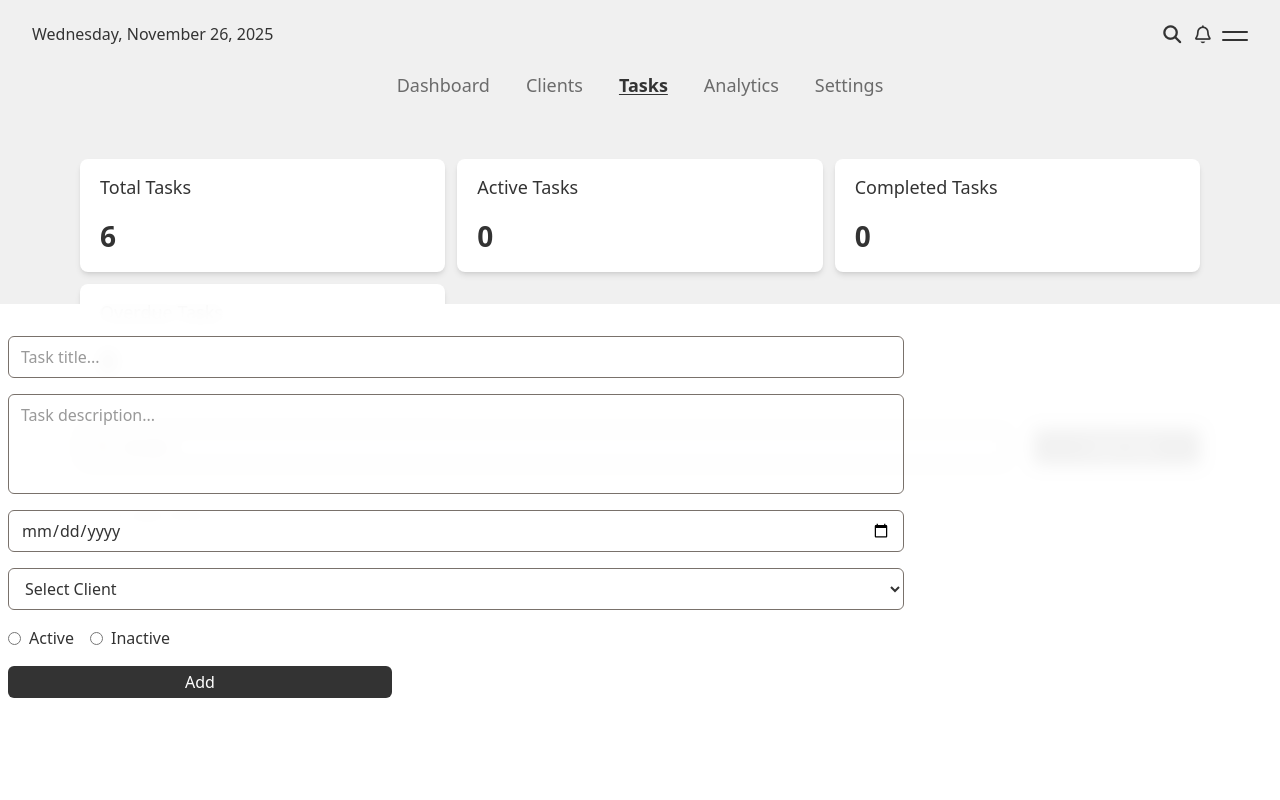
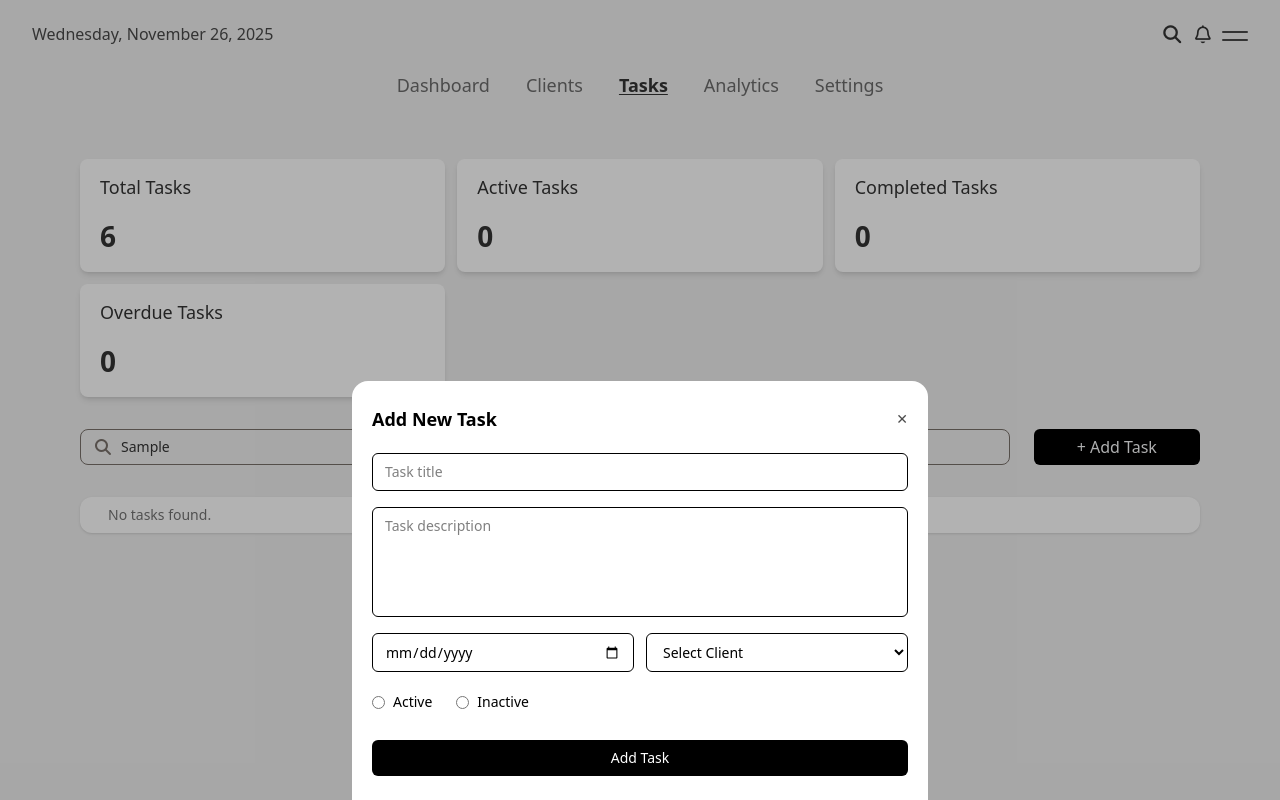
Before and after one commit to Ayungcodes/freelancer-dashboard, a React (Vite) app: page /tasks in a window 1280 px wide. Both pictures are taken after typing "Sample" into the empty fields and a click on the button "+ Add Task". Built offline with nearby package versions, Linux system fonts and the light colour scheme.

Commit message:
fixed the bug that was making the clients page break

```diff
--- a/package.json
+++ b/package.json
@@ -24,6 +24,7 @@
     "@types/react": "^19.2.5",
     "@types/react-dom": "^19.2.3",
     "@vitejs/plugin-react": "^5.1.1",
+    "baseline-browser-mapping": "^2.9.17",
     "eslint": "^9.39.1",
     "eslint-plugin-react-hooks": "^7.0.1",
     "eslint-plugin-react-refresh": "^0.4.24",
--- a/src/App.jsx
+++ b/src/App.jsx
@@ -31,19 +31,32 @@ const App = () => {
   // generate unique ID
   const generateId = () => Date.now();
 
-  // Tasks functionality
+  // tasks related states
+  const [title, setTitle] = useState("");
+  const [desc, setDesc] = useState("");
+  const [taskStatus, setTaskStatus] = useState("");
+  const [deadline, setDeadline] = useState("");
+  const [editTaskArea, setEditTaskArea] = useState(false);
+  const [selectedTaskId, setSelectedTaskId] = useState(null);
+  const [assignedClient, setAssignedClient] = useState("");
   const [tasks, setTasks] = useState(() => {
     const savedTasks = localStorage.getItem("tasks");
     return savedTasks ? JSON.parse(savedTasks) : initialTasks;
   });
-  const [title, setTitle] = useState("");
-  const [desc, setDesc] = useState("");
-  const [taskStatus, setTaskStatus] = useState("");
-  const [deadline, setDeadline] = useState("");
-  const [assignedClient, setAssignedClient] = useState("");
+
+  // clients related states
   const [selectedClientId, setSelectedClientId] = useState(null);
   const [editClientArea, setEditClientArea] = useState(false);
+  const [name, setName] = useState("");
+  const [email, setEmail] = useState("");
+  const [status, setStatus] = useState("");
+  const [addClientArea, setAddClientArea] = useState(false);
+  const [clients, setClients] = useState(() => {
+    const saved = localStorage.getItem("clients");
+    return saved ? JSON.parse(saved) : initialClients;
+  });
 
+  // tasks functionalies
   const handleSubmit = () => {
     if (!title || !desc || !deadline || !assignedClient) {
       return;
@@ -67,6 +80,42 @@ const App = () => {
     setAssignedClient("");
   };
 
+  const handleTaskEditArea = (task) => {
+    setEditTaskArea(true);
+    setSelectedTaskId(task.id);
+    setTitle(task.title);
+    setDesc(task.desc);
+    setTaskStatus(task.status);
+  };
+
+  // delete task at edit drawer
+  const handlerDeleteTaskAtEdit = () => {
+    const updatedTasks = tasks.filter((task) => task.id !== selectedTaskId);
+    setTasks(updatedTasks);
+    localStorage.setItem("tasks", JSON.stringify(updatedTasks));
+
+    setEditTaskArea(false);
+  };
+
+  const handleUpdateTask = () => {
+    if (!selectedTaskId || !title || !desc || !taskStatus) {
+      console.log("FAILED VALIDATION");
+    }
+    const updatedTasks = tasks.map((task) =>
+      task.id === selectedTaskId ? { ...task, title, desc, taskStatus } : task,
+    );
+
+    // console.log("UPDATED TASKS", updatedTasks);
+
+    setTasks(updatedTasks);
+    localStorage.setItem("tasks", JSON.stringify(updatedTasks));
+
+    // cleanup
+    setEditTaskArea(false);
+    setSelectedTaskId(null);
+    setTitle("");
+  };
+
   const handleDeleteTask = (id) => {
     const updatedTasks = tasks.filter((task) => task.id !== id);
     setTasks(updatedTasks);
@@ -74,16 +123,6 @@ const App = () => {
   };
 
   // Clients functionalities
-  const [clients, setClients] = useState(() => {
-    const saved = localStorage.getItem("clients");
-    return saved ? JSON.parse(saved) : initialClients;
-  });
-  const [name, setName] = useState("");
-  const [email, setEmail] = useState("");
-  const [status, setStatus] = useState("");
-
-  const [addClientArea, setAddClientArea] = useState(false);
-
   const handleAddClient = () => {
     if (!name || !email) return;
     const newClient = {
@@ -119,6 +158,19 @@ const App = () => {
     setStatus(client.status);
   };
 
+  // delete client at client drawer
+  const handleDeleteClientAtEdit = () => {
+    const updatedClients = clients.filter(
+      (client) => client.id !== selectedClientId,
+    );
+
+    setClients(updatedClients);
+
+    localStorage.setItem("clients", JSON.stringify(updatedClients));
+
+    setEditClientArea(false);
+  };
+
   const handleUpdateClient = () => {
     if (!selectedClientId || !name || !email) {
       console.log("FAILED VALIDATION");
@@ -131,7 +183,7 @@ const App = () => {
         : client,
     );
 
-    console.log("UPDATED CLIENTS", updatedClients);
+    // console.log("UPDATED CLIENTS", updatedClients);
 
     setClients(updatedClients);
     localStorage.setItem("clients", JSON.stringify(updatedClients));
@@ -181,6 +233,7 @@ const App = () => {
               setEditClientArea={setEditClientArea}
               name={name}
               email={email}
+              handleDeleteClientAtEdit={handleDeleteClientAtEdit}
             />
           }
         />
@@ -205,6 +258,11 @@ const App = () => {
               setAssignedClient={setAssignedClient}
               handleSubmit={handleSubmit}
               handleDeleteTask={handleDeleteTask}
+              editTaskArea={editTaskArea}
+              setEditTaskArea={setEditTaskArea}
+              handleTaskEditArea={handleTaskEditArea}
+              handleUpdateTask={handleUpdateTask}
+              handlerDeleteTaskAtEdit={handlerDeleteTaskAtEdit}
             />
           }
         />
--- a/src/sections/Clients.jsx
+++ b/src/sections/Clients.jsx
@@ -20,6 +20,7 @@ const Clients = ({
   handleClientEditArea,
   editClientArea,
   setEditClientArea,
+  handleDeleteClientAtEdit,
 }) => {
   return (
     <section>
@@ -46,6 +47,7 @@ const Clients = ({
           handleClientEditArea={handleClientEditArea}
           editClientArea={editClientArea}
           setEditClientArea={setEditClientArea}
+          handleDeleteClientAtEdit={handleDeleteClientAtEdit}
         />
       </div>
     </section>
--- a/src/sections/Tasks.jsx
+++ b/src/sections/Tasks.jsx
@@ -10,6 +10,7 @@ const Tasks = ({
   clients,
   setTitle,
   setDesc,
+  taskStatus,
   setTaskStatus,
   setDeadline,
   setAssignedClient,
@@ -19,18 +20,17 @@ const Tasks = ({
   assignedClient,
   handleSubmit,
   handleDeleteTask,
+  editTaskArea,
+  setEditTaskArea,
+  handleTaskEditArea,
+  handleUpdateTask,
+  handlerDeleteTaskAtEdit,
 }) => {
   // task stats
   const totalTasks = tasks.length;
-  const activeTasks = tasks.filter(
-    (c) => c.status === "Active",
-  ).length;
-  const completedTasks = tasks.filter(
-    (c) => c.status === "Inactive",
-  ).length;
-  const overdueTasks = tasks.filter(
-    (c) => c.status === "Overdue",
-  ).length;
+  const activeTasks = tasks.filter((c) => c.status === "Active").length;
+  const completedTasks = tasks.filter((c) => c.status === "Inactive").length;
+  const overdueTasks = tasks.filter((c) => c.status === "Overdue").length;
 
   // search and add tasks area state
   const [searchTerm, setSearchTerm] = useState("");
@@ -82,7 +82,7 @@ const Tasks = ({
           />
         </div>
         <button
-          className={`lg:w-[13vw] md:w-[30vw] w-[38vw] py-1.5 rounded-md ${
+          className={`lg:w-[13vw] md:w-[30vw] w-[38vw] py-1.5 rounded-md cursor-pointer ${
             darkMode
               ? "bg-gray-50 text-[#333333] hover:bg-gray-200"
               : "bg-[#000] text-gray-50"
@@ -92,66 +92,90 @@ const Tasks = ({
           + Add Task
         </button>
 
-        {/* Add Tasks pop up Area */}
+        {/* Add Tasks Bottom Sheet */}
         <div
-          className={`fixed w-screen bottom-0 left-0 ${
-            darkMode ? "bg-stone-800/95" : "bg-white/95"
-          } backdrop-blur-sm z-50 overflow-hidden transition-all duration-500 ease-in-out ${
+          className={`fixed inset-0 z-50 flex items-end justify-center transition-all duration-500 ${
             addTasksArea
-              ? "h-[62vh] opacity-100 pointer-events-auto"
-              : "h-0 opacity-0 pointer-events-none"
+              ? "opacity-100 pointer-events-auto"
+              : "opacity-0 pointer-events-none"
           }`}
         >
-          <div className="flex flex-col gap-4 mt-8 px-2">
+          {/* Backdrop */}
+          <div
+            onClick={handleOpenTasks}
+            className={`absolute inset-0 ${
+              darkMode ? "bg-black/40" : "bg-black/30"
+            }`}
+          />
+
+          {/* Sheet */}
+          <div
+            className={`relative w-full max-w-xl rounded-t-2xl px-5 py-6 transform transition-all duration-500 ${
+              darkMode ? "bg-stone-900 text-white" : "bg-white text-black"
+            } ${addTasksArea ? "translate-y-0" : "translate-y-full"}`}
+          >
+            {/* Header */}
+            <div className="flex items-center justify-between mb-5">
+              <h2 className="text-lg font-semibold">Add New Task</h2>
+              <button
+                onClick={handleOpenTasks}
+                className="text-sm opacity-70 hover:opacity-100"
+              >
+                ✕
+              </button>
+            </div>
+
+            {/* Form */}
+            <div className="flex flex-col gap-4">
               {/* Title */}
               <input
                 type="text"
-              placeholder="Task title..."
+                placeholder="Task title"
                 value={title}
                 onChange={(e) => setTitle(e.target.value)}
-              className="py-2 px-3 border border-stone-500 rounded-md w-[70vw] focus:ring focus:ring-stone-300"
+                className="w-full rounded-md border px-3 py-2 text-sm bg-transparent focus:ring focus:ring-stone-400"
               />
 
               {/* Description */}
               <textarea
-              placeholder="Task description..."
+                placeholder="Task description"
                 value={desc}
                 onChange={(e) => setDesc(e.target.value)}
-              className="resize-none border border-stone-500 rounded-md w-[70vw] h-[100px] py-2 px-3 focus:ring focus:ring-stone-300"
-            ></textarea>
+                className="w-full h-[110px] resize-none rounded-md border px-3 py-2 text-sm bg-transparent focus:ring focus:ring-stone-400"
+              />
 
-            {/* Deadline */}
+              {/* Deadline & Client */}
+              <div className="grid grid-cols-2 gap-3">
                 <input
                   type="date"
                   value={deadline}
                   onChange={(e) => setDeadline(e.target.value)}
-              className="py-2 px-3 border border-stone-500 rounded-md w-[70vw]"
+                  className="rounded-md border px-3 py-2 text-sm bg-transparent"
                 />
 
-            {/* Select Client */}
                 <select
                   value={assignedClient}
                   onChange={(e) => setAssignedClient(e.target.value)}
-              className="py-2 px-3 border border-stone-500 rounded-md w-[70vw] bg-transparent"
+                  className="rounded-md border px-3 py-2 text-sm bg-transparent"
                 >
-              <option value="" className="text-stone-600 bg-stone-300">
+                  <option value="client" className="bg-stone-300 text-stone-900">
                     Select Client
                   </option>
-
                   {clients.map((c) => (
                     <option
                       key={c.id}
                       value={c.name}
-                  className="text-stone-900 text-[14px] bg-stone-300"
+                      className="bg-stone-300 text-stone-900"
                     >
                       {c.name}
                     </option>
                   ))}
                 </select>
+              </div>
 
               {/* Status */}
-            <div className="flex items-center gap-4">
-              <label className="flex items-center gap-2">
+              <div className="flex gap-6 mt-1">
+                <label className="flex items-center gap-2 text-sm">
                   <input
                     type="radio"
                     name="status"
@@ -161,7 +185,7 @@ const Tasks = ({
                   Active
                 </label>
 
-              <label className="flex items-center gap-2">
+                <label className="flex items-center gap-2 text-sm">
                   <input
                     type="radio"
                     name="status"
@@ -172,18 +196,21 @@ const Tasks = ({
                 </label>
               </div>
 
-            {/* Submit button */}
+              {/* Action */}
               <button
                 onClick={() => {
                   handleSubmit();
                   handleOpenTasks();
                 }}
-              className={`py-1 rounded-md w-[30vw] ${
-                darkMode ? "bg-white text-black" : "bg-[#333333] text-white"
+                className={`mt-3 w-full py-2 rounded-md text-sm font-medium transition cursor-pointer ${
+                  darkMode
+                    ? "bg-white text-black hover:bg-gray-200"
+                    : "bg-black text-white hover:bg-gray-800"
                 }`}
               >
-              Add
+                Add Task
               </button>
+            </div>
           </div>
         </div>
       </div>
@@ -205,17 +232,17 @@ const Tasks = ({
           {filteredTasks.map((task) => (
             <div
               key={task.id}
-              className={`flex justify-between items-center py-3 md:py-5 border-b last:border-b-0 ${
+              className={`flex justify-between items-center p-3.5 md:p-5 border-b last:border-b-0 ${
                 darkMode
                   ? "hover:bg-stone-800 border-stone-700"
                   : "hover:bg-gray-50 border-gray-400"
               } transition`}
             >
-              <div className="px-2">
+              <div>
                 <p className="font-medium">{task.title}</p>
                 <p className="text-sm text-gray-400/90">{task.client}</p>
               </div>
-              <div className="flex items-center gap-4">
+              <div className="flex items-center gap-3.5">
                 <span
                   className={`px-2 py-1 text-xs rounded-full ${
                     task.status === "Active"
@@ -225,18 +252,120 @@ const Tasks = ({
                 >
                   {task.status}
                 </span>
-                <button className="text-blue-600 hover:underline text-sm">
+                <button
+                  onClick={() => handleTaskEditArea(task)}
+                  className="text-blue-600 hover:underline text-sm cursor-pointer"
+                >
                   Edit
                 </button>
                 <button
                   onClick={() => handleDeleteTask(task.id)}
-                  className="text-red-600 hover:underline text-sm"
+                  className="text-red-600 hover:underline text-sm cursor-pointer"
                 >
                   Delete
                 </button>
               </div>
             </div>
           ))}
+
+          {/* overlay */}
+          <div
+            // onClick={() => setEditTaskArea(false)}
+            className={`fixed inset-0 z-9999 bg-black/60 transition-opacity duration-300 ${
+              editTaskArea ? "opacity-100" : "opacity-0 pointer-events-none"
+            }`}
+          >
+            {/* Task Edit Drawer */}
+            <div
+              className={`fixed top-0 right-0 h-screen w-[420px] z-9999999 transform transition-transform duration-300 ease-in-out
+  ${editTaskArea ? "translate-x-0" : "translate-x-full"}
+  ${darkMode ? "bg-stone-900 text-white" : "bg-white text-stone-900"}
+  shadow-2xl`}
+            >
+              {/* Header */}
+              <div className="flex items-center justify-between px-5 py-4 border-b border-stone-700">
+                <h2 className="text-lg font-semibold">Edit Client</h2>
+                <button
+                  onClick={() => setEditTaskArea(false)}
+                  className="text-stone-400 hover:text-stone-200 text-xl"
+                >
+                  ×
+                </button>
+              </div>
+
+              {/* Body */}
+              <div className="flex flex-col gap-4 px-5 py-6">
+                {/* Name */}
+                <div>
+                  <h1>Esther</h1>
+                  <label className="text-sm text-stone-400">Task Title</label>
+                  <input
+                    type="text"
+                    value={title}
+                    onChange={(e) => setTitle(e.target.value)}
+                    className="mt-1 w-full px-3 py-2 rounded-md bg-transparent border border-stone-600 focus:ring focus:ring-stone-400 outline-none"
+                  />
+                </div>
+
+                {/* Email */}
+                <div>
+                  <label className="text-sm text-stone-400">
+                    Task Description
+                  </label>
+                  <textarea
+                    value={desc}
+                    onChange={(e) => setDesc(e.target.value)}
+                    className="w-full h-[110px] resize-none rounded-md border border-stone-600 px-3 py-2 text-sm bg-transparent focus:ring focus:ring-stone-400 outline-none"
+                  />
+                </div>
+
+                {/* Status */}
+                <div>
+                  <label className="text-sm text-stone-400">Status</label>
+                  <div className="flex gap-4 mt-2">
+                    <label className="flex items-center gap-2">
+                      <input
+                        type="radio"
+                        value="Active"
+                        checked={taskStatus === "Active"}
+                        onChange={(e) => setTaskStatus(e.target.value)}
+                      />
+                      Active
+                    </label>
+
+                    <label className="flex items-center gap-2">
+                      <input
+                        type="radio"
+                        value="Inactive"
+                        checked={taskStatus === "Inactive"}
+                        onChange={(e) => setTaskStatus(e.target.value)}
+                      />
+                      Inactive
+                    </label>
+                  </div>
+                </div>
+              </div>
+
+              {/* Footer */}
+              <div className="absolute bottom-0 w-full px-5 py-4 border-t border-stone-700 flex justify-between">
+                <button
+                  onClick={handlerDeleteTaskAtEdit}
+                  className="text-red-500 hover:text-red-600 text-sm font-medium cursor-pointer"
+                >
+                  Delete Task
+                </button>
+
+                <button
+                  onClick={handleUpdateTask}
+                  className={`px-4 py-2 rounded-md text-sm font-medium cursor-pointer ${
+                    darkMode ? "bg-white text-black" : "bg-black text-white"
+                  }`}
+                >
+                  Save Changes
+                </button>
+              </div>
+            </div>
+          </div>
         </div>
       </div>
     </section>
```
Also changed, not shown: src/components/ClientsList.jsx (+31 -28 lines), 1 other file (tests, documents, lock files or other folders). Lines whose indentation alone changed are shown as unchanged.
